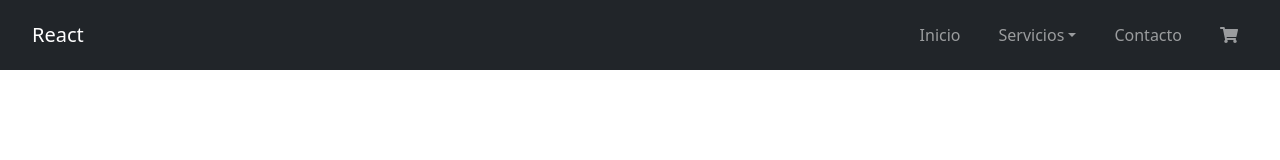
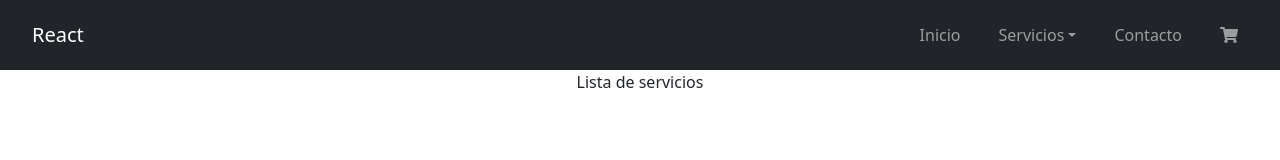
Before and after one commit to franleg/e-commerce, a React (Create React App) app: page /cart in a window 1280 px wide. Shown: the top 160 px of the page. Built offline with nearby package versions, Linux system fonts and the light colour scheme.

Commit message:
agregue componentes shoppingcart e  itemlistcontainer

```diff
--- a/src/App.js
+++ b/src/App.js
@@ -1,10 +1,12 @@
 import 'bootstrap/dist/css/bootstrap.min.css';
 import NavBar from "./components/NavBar/NavBar";
+import ItemListContainer from "./components/ItemListContainer/ItemListContainer";
 
 function App() {
   return (
     <div className="App">
       <NavBar/>
+      <ItemListContainer servicios="Lista de servicios"/>
     </div>
   );
 }
--- a/src/components/ItemListContainer/ItemListContainer.js
+++ b/src/components/ItemListContainer/ItemListContainer.js
@@ -0,0 +1,11 @@
+import "./ItemListContainer.css";
+
+function ItemListContainer ( {servicios} ) {
+    return (
+        <div className="text-center">
+            {servicios}
+        </div>
+    )
+}
+
+export default ItemListContainer
--- a/src/components/NavBar/NavBar.js
+++ b/src/components/NavBar/NavBar.js
@@ -1,7 +1,9 @@
-import { Navbar, Container, Nav, NavDropdown } from "react-bootstrap";
-import {FontAwesomeIcon} from "@fortawesome/react-fontawesome";
-import {faShoppingCart} from "@fortawesome/free-solid-svg-icons";
+import Navbar from "react-bootstrap/NavBar";
+import Container from "react-bootstrap/Container";
+import Nav from "react-bootstrap/Nav";
+import NavDropdown from "react-bootstrap/NavDropdown";
 import "./NavBar.css";
+import ShoppingCart from "./ShoppingCart";
 
 const NavBar = () => {
     return(
@@ -20,7 +22,7 @@ const NavBar = () => {
                             <NavDropdown.Item href="#action/3.4">Todos</NavDropdown.Item>
                         </NavDropdown>
                         <Nav.Link href="#contact">Contacto</Nav.Link>
-                        <Nav.Link href="#cart" className="cart"><FontAwesomeIcon icon={faShoppingCart}/></Nav.Link>
+                        <Nav.Link href="#cart" className="cart"><ShoppingCart /></Nav.Link>
                     </Nav>
                 </Navbar.Collapse>
             </Container>
--- /dev/null
+++ b/src/components/NavBar/ShoppingCart.js
@@ -0,0 +1,10 @@
+import {FontAwesomeIcon} from "@fortawesome/react-fontawesome";
+import {faShoppingCart} from "@fortawesome/free-solid-svg-icons";
+
+function ShoppingCart () {
+    return (
+        <FontAwesomeIcon icon={faShoppingCart}/>
+    )
+}
+
+export default ShoppingCart;
```
